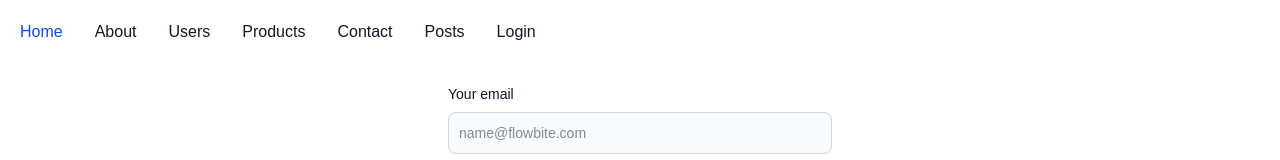
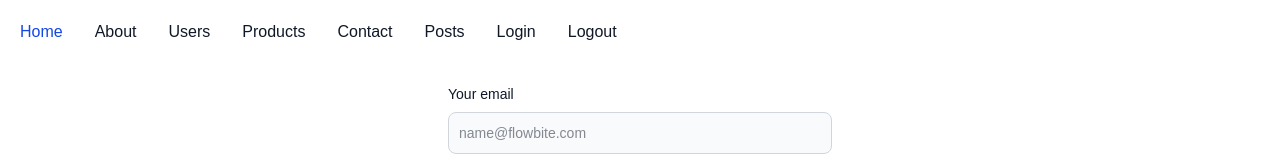
Before and after one commit to G3RGES/nextjs_iti, a Next.js app: page /login in a window 1280 px wide. Shown: the top 160 px of the page. Built offline with nearby package versions, Linux system fonts and the light colour scheme; no server answers.

Commit message:
Update Navbar.js

```diff
--- a/src/app/Navbar/Navbar.js
+++ b/src/app/Navbar/Navbar.js
@@ -1,7 +1,14 @@
 import Link from "next/link";
 import React from "react";
+import { signOut } from "../auth";
 
 const Navbar = () => {
+  const SIGNOUT = async () => {
+    "use server";
+
+    await signOut({ redirect: "/" });
+  };
+
   return (
     <nav className="bg-white p-5 mb-5  dark:bg-gray-900">
       <button
@@ -95,6 +102,13 @@ const Navbar = () => {
               Login
             </Link>
           </li>
+          <li>
+            <form action={SIGNOUT}>
+              <button className="block py-2 px-3 text-gray-900 rounded-sm hover:bg-gray-100 md:hover:bg-transparent md:border-0 md:hover:text-blue-700 md:p-0 dark:text-white md:dark:hover:text-blue-500 dark:hover:bg-gray-700 dark:hover:text-white md:dark:hover:bg-transparent">
+                Logout
+              </button>
+            </form>
+          </li>
         </ul>
       </div>
     </nav>
```
